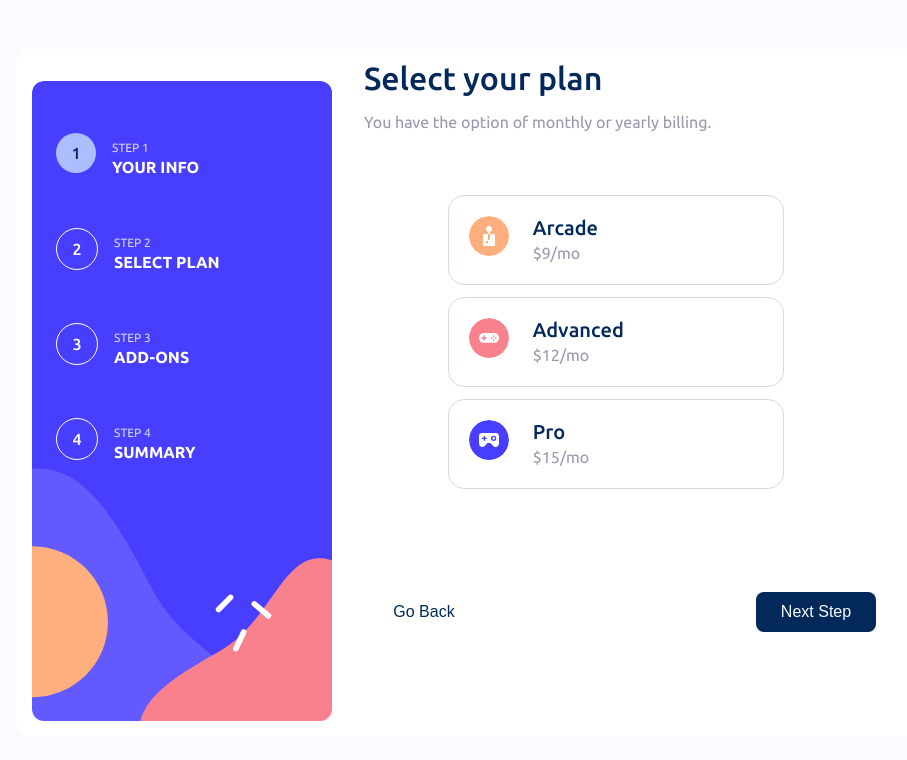
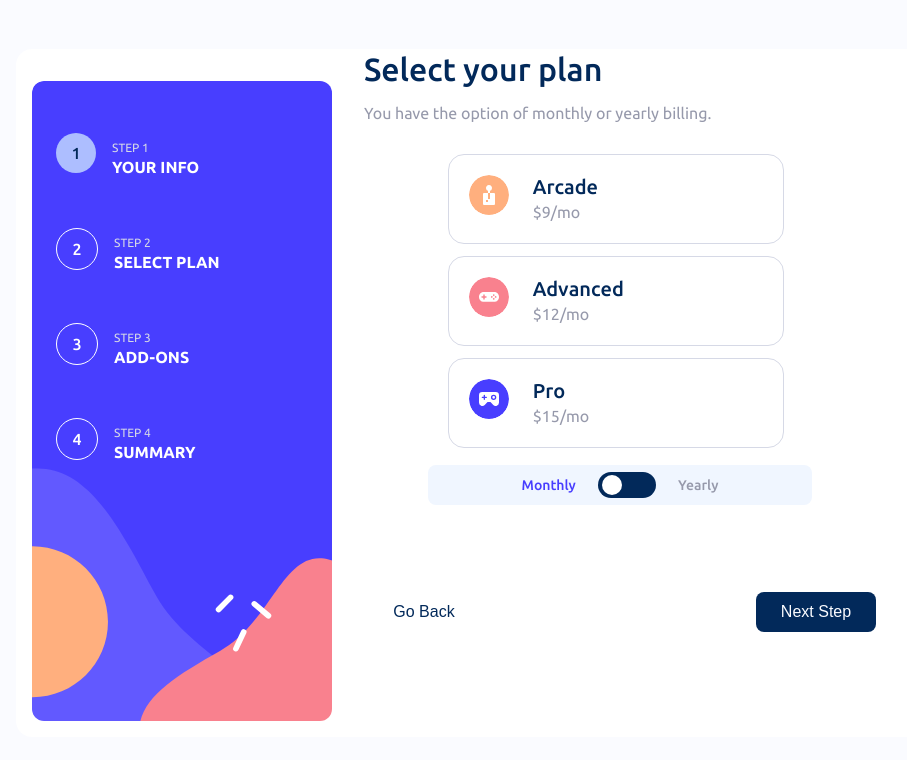
Before and after one commit to amandaduuaarte/multi-step-form, a React (Create React App) app: page / in a window 1280 px wide. Shown: the top 760 px of the page, without its empty margins (138-1045 px from the left). Built offline with nearby package versions, Linux system fonts and the light colour scheme.

Commit message:
refactor: Some adjustings in styles

```diff
--- a/src/components/PlanCard/styles.ts
+++ b/src/components/PlanCard/styles.ts
@@ -29,6 +29,12 @@ export const Container = styled.div<ContainerProps>`
         justify-content: space-between;
         grid-template-rows: 3vh 3vh;
         grid-template-columns: 5vw 10vw 8vw;
+    }
+
+    @media ${devices.md} {
+        width: 60vw;
+        grid-template-rows: 3vh 3vh;
+        grid-template-columns: 5vw 8vw 8vw;
     }
 `;
 
--- a/src/components/SideBar/styles.ts
+++ b/src/components/SideBar/styles.ts
@@ -11,6 +11,8 @@ export const Container = styled.div`
     display: flex;
     flex-direction: column;
     padding: 24px;
+    grid-column: 1;
+    grid-row: 1 2;
 
     @media ${devices.md} {
         display: flex;
@@ -18,9 +20,8 @@ export const Container = styled.div`
         background-image: url(${BackgoundSideBarMobile});
         background-repeat: no-repeat;
         background-size: cover;
-        height: 50%;
+        grid-row: 1;
         border-radius: 0;
-        align-items: center;
         justify-content: center;
     }
 `;
--- a/src/components/Steps/index.tsx
+++ b/src/components/Steps/index.tsx
@@ -21,7 +21,7 @@ function Steps({ status, title, isActive }: StepsProps) {
             </StepStatusIndicator>
 
             <Content>
-                <StepStatusText> STEP {status}</StepStatusText>
+                <StepStatusText>STEP {status}</StepStatusText>
                 <StepTitleText>{title}</StepTitleText>
             </Content>
         </Container>
--- a/src/components/Steps/styles.ts
+++ b/src/components/Steps/styles.ts
@@ -9,6 +9,10 @@ interface StepStatusIndicatorProps {
 export const Container = styled.div`
     display: flex;
     padding: 24px 0;
+
+    @media ${devices.md} {
+        justify-content: center;
+    }
 `;
 
 export const Content = styled.div`
@@ -31,6 +35,7 @@ export const StepStatusText = styled.p`
 
     @media ${devices.sm} {
         display: none;
+        font-size: 8px;
     }
 `;
 
@@ -43,6 +48,9 @@ export const StepTitleText = styled.p`
 
     @media ${devices.sm} {
         display: none;
+    }
+    @media ${devices.md} {
+        font-size: 12px;
     }
 `;
 
--- a/src/components/TextField/styles.ts
+++ b/src/components/TextField/styles.ts
@@ -10,6 +10,7 @@ export const Container = styled.div`
     width: 80%;
     flex-direction: column;
     justify-content: space-between;
+    margin-bottom: 20px;
 `;
 
 export const TextContainer = styled.div`
--- a/src/pages/Form/styles.ts
+++ b/src/pages/Form/styles.ts
@@ -13,10 +13,17 @@ export const Container = styled.div`
     grid-template-rows: 80vh;
 
     @media ${devices.md} {
-        grid-template-rows: 40vh 60vh;
+        grid-template-rows: 30vh 50vh;
         grid-template-columns: 101vw;
         background: none;
         margin: 0;
         padding: 0;
     }
+
+    @media ${devices.sm} {
+        grid-template-rows: 30vh 80vh;
+        grid-template-columns: 101vw;
+        margin: 0;
+        padding: 0;
+    }
 `;
--- a/src/pages/stepComponets/Step1/index.tsx
+++ b/src/pages/stepComponets/Step1/index.tsx
@@ -96,9 +96,9 @@ function Step1({ status }: SptepsProps) {
                                     handleSelectedItem={setIsSelected}
                                 />
                             ))}
-                            {/* <MonthSelectContainer>
+                            <MonthSelectContainer>
                                 <MonthSelect />
-                            </MonthSelectContainer> */}
+                            </MonthSelectContainer>
                         </Row>
                     </>
                 )}
--- a/src/pages/stepComponets/Step1/styles.ts
+++ b/src/pages/stepComponets/Step1/styles.ts
@@ -3,11 +3,11 @@ import colors from "../../../styles/colors";
 import devices from "../../../constants/devices";
 
 export const Container = styled.div`
+    grid-row: 1;
+    grid-column: 2;
     display: grid;
-    flex-direction: column;
     grid-template-columns: 50vw;
     grid-template-rows: 40vh 30vh;
-    padding: 32px;
     margin-left: 10%;
     align-items: center;
     justify-content: center;
@@ -20,6 +20,8 @@ export const Container = styled.div`
         align-items: center;
         grid-template-columns: 100vw;
         grid-template-rows: 20vh 30vh;
+        grid-row: 2;
+        grid-column: 1;
     }
 `;
 
@@ -31,7 +33,8 @@ export const Content = styled.div`
         background: ${colors.white};
         border: 1px solid ${colors.white};
         border-radius: 16px;
-        height: 45vh;
+        grid-row: 1;
+        height: 70vh;
     }
 `;
 
@@ -65,12 +68,13 @@ export const ContentInputs = styled.div`
     display: flex;
     flex-direction: column;
     justify-content: space-between;
-    height: 85%;
+    margin-top: 5%;
     width: 80%;
+    height: 25vh;
 
     @media ${devices.md} {
         align-items: center;
-        height: 60%;
+        height: 30vh;
         width: 100%;
         margin: 0;
         padding: 0;
@@ -88,6 +92,7 @@ export const ContainerButtons = styled.div`
         grid-column: 1 2;
         width: 100vw;
         grid-row: 3;
+        background: ${colors.white};
     }
 `;
 
@@ -98,9 +103,8 @@ export const ContentButton = styled.div`
     margin-top: 20%;
 
     @media ${devices.md} {
-        background: ${colors.white};
         align-items: center;
-        margin: 30px 0 0 0;
+        margin: 0;
         padding: 32px;
         width: 100vw;
         align-self: flex-end;
@@ -111,10 +115,8 @@ export const Row = styled.div`
     display: flex;
     justify-content: space-around;
     width: 80%;
-    margin-top: 10%;
+    margin-top: 5%;
     flex-wrap: wrap;
-    grid-column: 1;
-    grid-row: 1;
 
     @media ${devices.md} {
         flex-direction: column;
```
